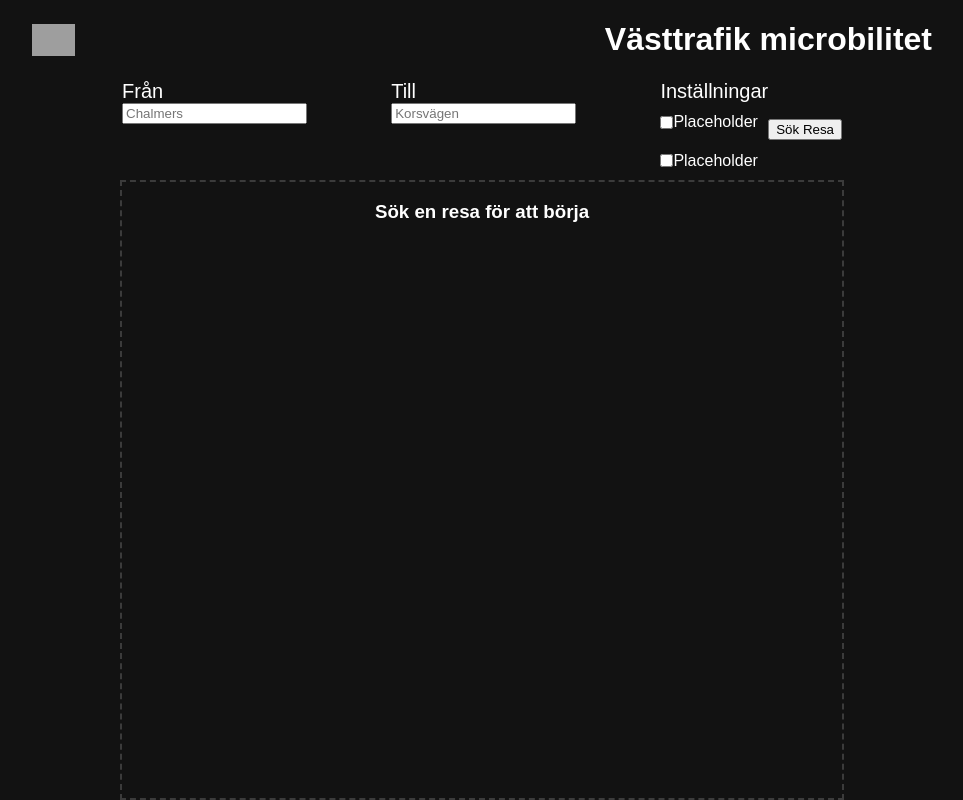
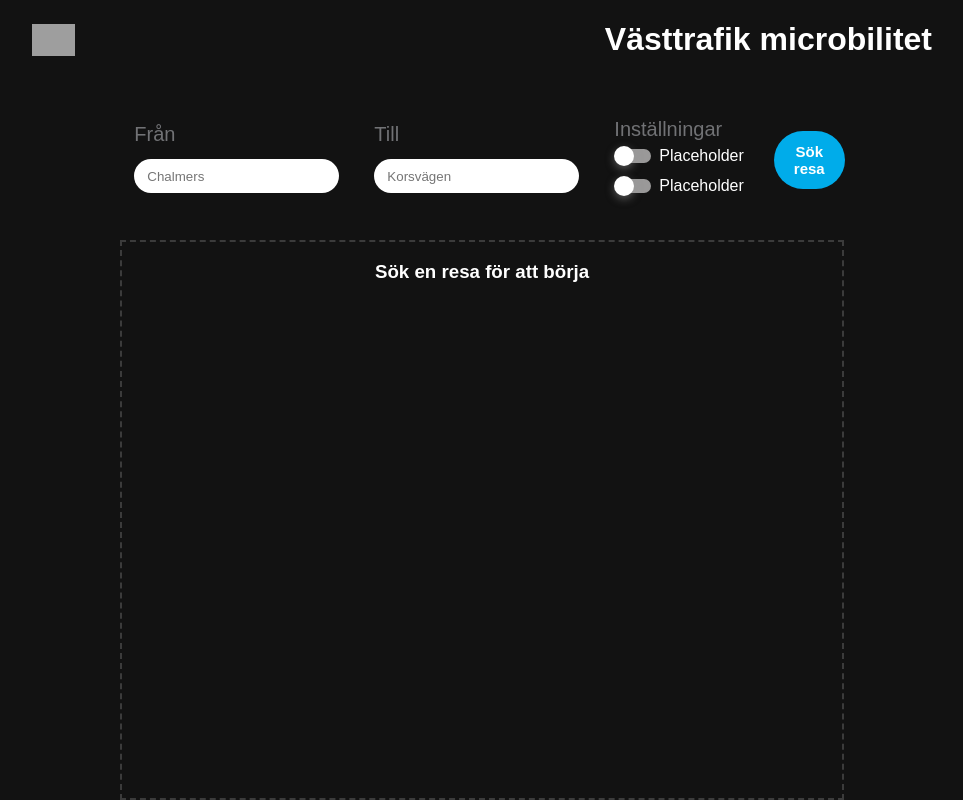
Before and after one commit to ENM156-Team8/micromobility, a Flask app: page / in a window 1280 px wide. Shown: the whole page, without its empty margins (158-1121 px from the left). Run offline with Flask 3, Linux system fonts and the light colour scheme; parts of the project's set-up code (start-up, migrations or seed data) failed here and were passed over; grey boxes are pictures that could not be loaded.

Commit message:
Structurized variables, added better checkboxes and search button

```diff
--- a/WebApp/static/style.css
+++ b/WebApp/static/style.css
@@ -1,5 +1,50 @@
+/*---------------------------------------
+  CUSTOM PROPERTIES ( VARIABLES )
+-----------------------------------------*/
+:root {
+  --white-color:                  #ffffff;
+  --primary-color:                #13547a;
+  --secondary-color:              #00acea;
+  --bg-color:                     #121212;
+  --section-bg-color:             #f0f8ff;
+  --custom-btn-bg-color:          #00acea;
+  --custom-btn-bg-hover-color:    #13547a;
+  --dark-color:                   #000000;
+  --p-color:                      #717275;
+  --border-color:                 #7fffd4;
+  --link-hover-color:             #13547a;
+  --checkbox-toggle-color:        #0075a0;
+  --checkbox-bg-toggle-color:     #00a7e4;
+
+/*   --body-font-family:             'Open Sans', sans-serif;
+  --title-font-family:            'Montserrat', sans-serif; */
+
+/*   --h1-font-size:                 58px;
+  --h2-font-size:                 46px;
+  --h3-font-size:                 32px;
+  --h4-font-size:                 28px;
+  --h5-font-size:                 24px;
+  --h6-font-size:                 22px;*/
+  --p-font-size:                  15px;
+  --menu-font-size:               14px;
+  --btn-font-size:                18px;
+  --copyright-font-size:          16px;
+
+  --border-radius-large:          100px;
+  --border-radius-medium:         20px;
+  --border-radius-small:          10px;
+
+  --font-weight-normal:           400;
+  --font-weight-medium:           500;
+  --font-weight-semibold:         600;
+  --font-weight-bold:             700;
+
+  --dl-space-space-unit:          10px;
+  --dl-space-space-halfunit:      5px;
+}
+
 body {
-    background-color: #121212;
+    background-color: var(--bg-color);
     color: #ffffff;
     display: flex;
     justify-content: center;
@@ -21,7 +66,6 @@
   border-style: dashed;
   border-width: 2px;
   border-color: red;
-
 }
 
 .centered-body {
@@ -83,8 +127,16 @@
     flex-direction: column;
     padding-bottom: var(--dl-space-space-unit);
   }
-  .searchbar {
+  .searchtitle {
     font-size: 20px;
+    border-radius: var(--border-radius-large);
+    color: var(--p-color);
+    /* margin-bottom: 24px; */
+    padding-top: 13px;
+    padding-bottom: 13px;
+    /* padding-left: 20px;
+    padding-right: 20px; */
+    outline: none;
   }
   .home-container3 {
     flex: 1;
@@ -103,9 +155,9 @@
     flex-direction: column;
     padding-bottom: var(--dl-space-space-unit);
   }
-  .home-container4 {
+  .searchsettings {
     width: auto;
-    height: 100px;
+    height: auto;
     display: flex;
     align-self: center;
     margin-top: var(--dl-space-space-unit);
@@ -120,10 +172,10 @@
     padding-bottom: var(--dl-space-space-unit);
   }
   .home-instllningar {
-    font-size: 20px;
+    font-size: 18px;
     text-transform: capitalize;
   }
-  .home-container5 {
+  .checkbox-container {
     flex: 1;
     width: auto;
     height: auto;
@@ -132,17 +184,17 @@
     align-self: flex-start;
     align-items: flex-start;
     padding-top: var(--dl-space-space-halfunit);
-    padding-left: var(--dl-space-space-halfunit);
-    padding-right: var(--dl-space-space-halfunit);
+    /* padding-left: var(--dl-space-space-halfunit);
+    padding-right: var(--dl-space-space-halfunit); */
     padding-bottom: var(--dl-space-space-halfunit);
     justify-content: flex-start;
   }
   .home-checkbox {
     align-self: center;
-    margin-top: 0px;
+    /* margin-top: 0px;
     margin-left: 0px;
     margin-right: 0px;
-    margin-bottom: 0px;
+    margin-bottom: 0px; */
   }
   .home-text7 {
     align-self: center;
@@ -150,20 +202,6 @@
     margin-left: var(--dl-space-space-halfunit);
     margin-right: var(--dl-space-space-halfunit);
     margin-bottom: 0px;
-  }
-  .home-container6 {
-    flex: 1;
-    width: auto;
-    height: auto;
-    display: flex;
-    padding: 0px;
-    align-self: flex-start;
-    align-items: flex-start;
-    padding-top: var(--dl-space-space-halfunit);
-    padding-left: var(--dl-space-space-halfunit);
-    padding-right: var(--dl-space-space-halfunit);
-    padding-bottom: var(--dl-space-space-halfunit);
-    justify-content: flex-start;
   }
   .home-checkbox1 {
     margin: 0px;
@@ -212,10 +250,12 @@
     align-items: center;
     flex-direction: column;
     justify-content: center;
-    border-style: dashed;
-    border-width: 2px;
-    border-color: red;
-    margin-bottom: 10px;
+    border-style: groove;
+    border-width: 1px;
+    border-color: rgb(105, 105, 105);
+    padding-bottom: 10px;
+    border-radius: var(--border-radius-medium);
+    outline: none;
   }
   .trip-container-container1 {
     flex: 0 0 auto;
@@ -291,3 +331,143 @@
     margin-left: 10px;
     margin-right: 10px;
   }
+
+/*---------------------------------------
+  INPUT STUFF
+-----------------------------------------*/
+
+.input-group {
+  background-color: var(--white-color);
+  border-radius: var(--border-radius-large);
+  padding: 8px 13px;
+  outline: none;
+  /* margin-left: 20px; */
+}
+
+input[type="search"] {
+  border-width: none;
+  border: 0;
+  box-shadow: none;
+  margin-bottom: 0;
+  padding-left: 0;
+  outline: none;
+}
+
+button[type="submit"] {
+  background: var(--custom-btn-bg-color);
+  border-radius: var(--border-radius-large);
+  color: var(--white-color);
+  font-family: var(--title-font-family);
+  font-size: var(--p-font-size);
+  font-weight: var(--font-weight-semibold);
+  transition: all 0.3s;
+  margin-bottom: 0;
+  margin-left: var(--dl-space-space-halfunit);
+  margin-right: var(--dl-space-space-halfunit);
+  border: none;
+}
+
+button[type="submit"]:hover,
+button[type="submit"]:focus {
+  background: var(--custom-btn-bg-hover-color);
+  border-color: transparent;
+}
+
+.form-control {
+  border-radius: var(--border-radius-large);
+  color: var(--p-color);
+  margin-bottom: 24px;
+  padding-top: 12px;
+  padding-bottom: 12px;
+  padding-left: 20px;
+  padding-right: 20px;
+  outline: none;
+}
+
+
+/*---------------------------------------
+  CHECKBOX
+-----------------------------------------*/
+
+.checkbox-wrapper-3 input[type="checkbox"] {
+  visibility: hidden;
+  display: none;
+}
+
+.checkbox-wrapper-3 .toggle {
+  position: relative;
+  display: block;
+  width: 40px;
+  height: 20px;
+  cursor: pointer;
+  -webkit-tap-highlight-color: transparent;
+  transform: translate3d(0, 0, 0);
+}
+.checkbox-wrapper-3 .toggle:before {
+  content: "";
+  position: relative;
+  top: 3px;
+  left: 3px;
+  width: 34px;
+  height: 14px;
+  display: block;
+  background: #9A9999;
+  border-radius: 8px;
+  transition: background 0.2s ease;
+}
+.checkbox-wrapper-3 .toggle span {
+  position: absolute;
+  top: 0;
+  left: 0;
+  width: 20px;
+  height: 20px;
+  display: block;
+  background: white;
+  border-radius: 10px;
+  box-shadow: 0 3px 8px rgba(154, 153, 153, 0.5);
+  transition: all 0.2s ease;
+}
+.checkbox-wrapper-3 .toggle span:before {
+  content: "";
+  position: absolute;
+  display: block;
+  margin: -18px;
+  width: 56px;
+  height: 56px;
+  background: rgba(79, 46, 220, 0.5);
+  border-radius: 50%;
+  transform: scale(0);
+  opacity: 1;
+  pointer-events: none;
+}
+
+/* Box 1 */
+.checkbox-wrapper-3 #opt1:checked + .toggle:before {
+  background: var(--checkbox-bg-toggle-color);
+}
+.checkbox-wrapper-3 #opt1:checked + .toggle span {
+  background: var(--checkbox-toggle-color);
+  transform: translateX(20px);
+  transition: all 0.2s cubic-bezier(0.8, 0.4, 0.3, 1.25), background 0.15s ease;
+  box-shadow: 0 3px 8px rgba(79, 46, 220, 0.2);
+}
+.checkbox-wrapper-3 #opt1:checked + .toggle span:before {
+  transform: scale(1);
+  opacity: 0;
+  transition: all 0.4s ease;
+}
+/* Box 2 */
+.checkbox-wrapper-3 #opt2:checked + .toggle:before {
+  background: var(--checkbox-bg-toggle-color);
+}
+.checkbox-wrapper-3 #opt2:checked + .toggle span {
+  background: var(--checkbox-toggle-color);
+  transform: translateX(20px);
+  transition: all 0.2s cubic-bezier(0.8, 0.4, 0.3, 1.25), background 0.15s ease;
+  box-shadow: 0 3px 8px rgba(79, 46, 220, 0.2);
+}
+.checkbox-wrapper-3 #opt2:checked + .toggle span:before {
+  transform: scale(1);
+  opacity: 0;
+  transition: all 0.4s ease;
+}
--- a/WebApp/templates/index.html
+++ b/WebApp/templates/index.html
@@ -9,34 +9,48 @@
 {% block form %}
     <div class="home-container1">
         <div class="home-container2">
-            <span class="searchbar">
+            <span class="searchtitle">
                 <span>Från</span>
                 <br />
             </span>
-            <input type="text" placeholder="Chalmers" required class="input" name="startLocation" id="startLocation" value="{{ searchedTrip.startLocation }}"/>
+            <div class="input-group">
+                <input type="search" name="startLocation" id="startLocation" placeholder="Chalmers" value="{{ searchedTrip.startLocation }}">
+            </div>
         </div>
         <div class="home-container3">
-            <span class="searchbar">
+            <span class="searchtitle">
                 <span>Till</span>
                 <br />
             </span>
-            <input type="text" placeholder="Korsvägen" required class="input" name="destinationLocation" id="destinationLocation" value="{{ searchedTrip.destinationLocation }}"/>
+            <div class="input-group">
+                <input type="search" name="destinationLocation" id="destinationLocation" placeholder="Korsvägen" value="{{ searchedTrip.destinationLocation }}">
+            </div>
         </div>
-        <div class="home-container4">
+        <div class="searchsettings">
             <span class="home-instllningar">
-                <span>Inställningar</span>
-                <br />
+                <span class="searchtitle">
+                    <span>Inställningar</span>
+                    <br />
+                </span>
             </span>
-            <div class="home-container5">
-                <input type="checkbox" class="home-checkbox" name="opt1" id="opt1" {% if searchedTrip.opt1 %} checked {% endif %}/>
+            <div class="checkbox-container">
+                <!-- <input type="checkbox" class="home-checkbox" name="opt1" id="opt1" {% if searchedTrip.opt1 %} checked {% endif %}/> -->
+                <div class="checkbox-wrapper-3">
+                    <input type="checkbox" name="opt1" id="opt1" {% if searchedTrip.opt1 %} checked {% endif %}/>
+                    <label for="opt1" class="toggle"><span></span></label>
+                </div>
                 <span class="home-text7">Placeholder</span>
             </div>
-            <div class="home-container6">
-                <input type="checkbox" class="home-checkbox1" name="opt2" id="opt2" {% if searchedTrip.opt2 %} checked {% endif %}/>
+            <div class="checkbox-container">
+                <!-- <input type="checkbox" class="home-checkbox" name="opt2" id="opt2" {% if searchedTrip.opt2 %} checked {% endif %}/> -->
+                <div class="checkbox-wrapper-3">
+                    <input type="checkbox" name="opt2" id="opt2" {% if searchedTrip.opt2 %} checked {% endif %}/>
+                    <label for="opt2" class="toggle"><span></span></label>
+                </div>
                 <span class="home-text8">Placeholder</span>
             </div>
         </div>
-        <input type="submit" value="Sök Resa">
+        <button type="submit" class="form-control">Sök resa</button>
     </div>
 {% endblock %}
 
```
